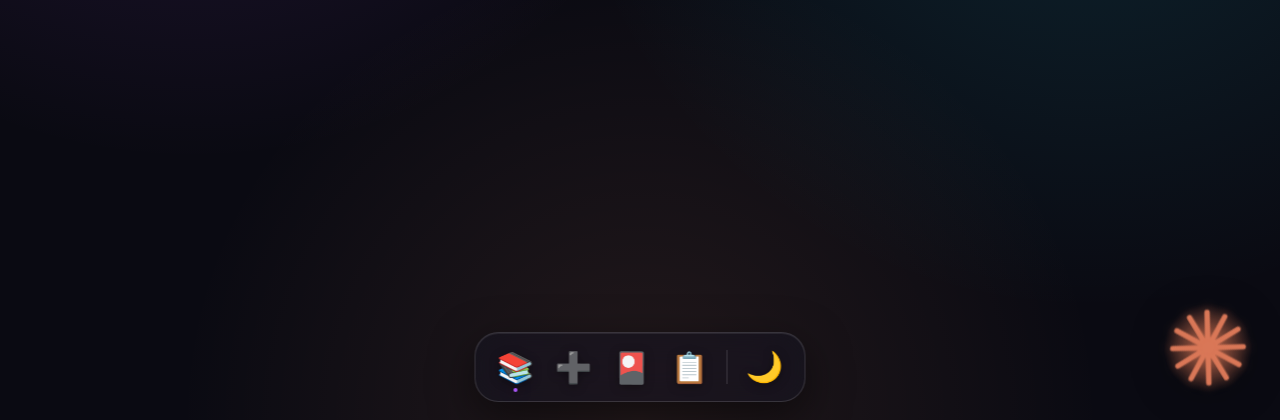
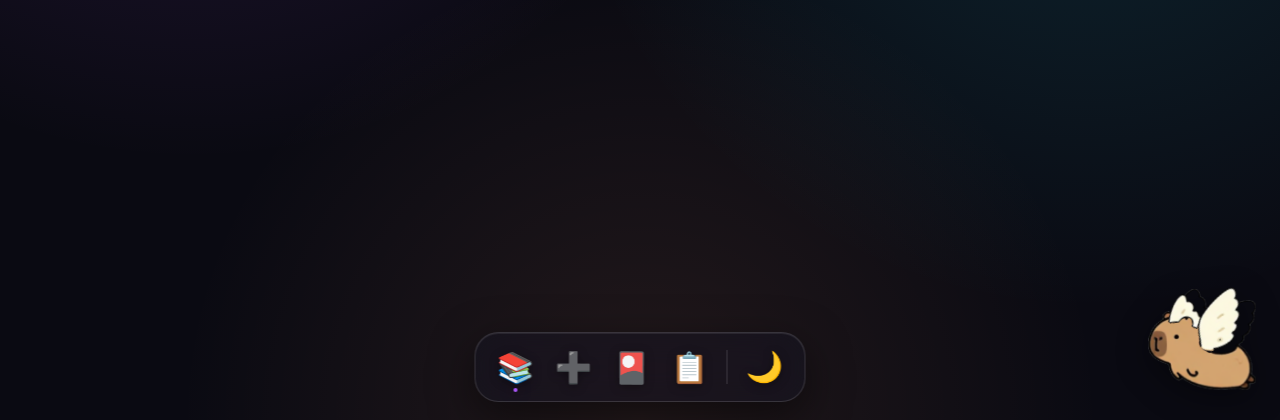
Before and after one commit to Rorath/Vocab-Notes, a Flask app: page / in a window 1280 px wide. Shown: the part 380-800 px from the top of the page. Run offline with Flask 3, Linux system fonts and the light colour scheme; data that the repository does not hold is empty.

Commit message:
Replace spark mascot with animated flying capybara (Cappy)
- Add layered capybara images (body + near/far wings) to static/mascot
- Independent wing-flap pivots + gentle bob, matching the source demo
- Click cheer now hops with faster flapping; greeting renamed to Cappy

Co-Authored-By: Claude Opus 4.8 <noreply@anthropic.com>

```diff
--- a/static/main.js
+++ b/static/main.js
@@ -32,7 +32,7 @@ document.addEventListener("DOMContentLoaded", () => {
             mascotCheer();
         });
         // greet on arrival
-        setTimeout(() => mascotSay("Hi! Claude here 👋", 2600), 700);
+        setTimeout(() => mascotSay("Hi! I'm Cappy 👋", 2600), 700);
     }
 });
 
--- a/static/style.css
+++ b/static/style.css
@@ -403,44 +403,55 @@ html.light .list-word { -webkit-text-fill-color: transparent; }
 }
 .category-chip:hover { background: rgba(255, 157, 107, 0.22); box-shadow: 0 0 14px rgba(255, 157, 107, 0.35); }
 
-/* ---------- Mascot (Claude spark) ---------- */
+/* ---------- Mascot (flying capybara) ---------- */
 .mascot {
     position: fixed;
-    bottom: 26px;
-    right: 26px;
-    width: 92px;
-    height: 92px;
+    bottom: 24px;
+    right: 24px;
+    width: 108px;
+    height: 101px;
     z-index: 50;
     cursor: pointer;
-    animation: floaty 3.4s ease-in-out infinite;
-    filter: drop-shadow(0 6px 18px rgba(0, 0, 0, 0.5));
+    filter: drop-shadow(0 8px 16px rgba(0, 0, 0, 0.4));
 }
-.mascot svg { width: 100%; height: 100%; overflow: visible; }
-@keyframes floaty {
-    0%, 100% { transform: translateY(0); }
-    50% { transform: translateY(-12px); }
+.capy-wrap {
+    position: relative;
+    width: 100%;
+    height: 100%;
+    animation: bob 2.4s ease-in-out infinite;
 }
-.mascot-burst {
-    transform-origin: 60px 60px;
-    animation: spin 16s linear infinite, pulse 3s ease-in-out infinite;
+.capy-wrap img {
+    position: absolute;
+    top: 0;
+    left: 0;
+    width: 100%;
+    height: 100%;
+    -webkit-user-drag: none;
+    user-select: none;
+    pointer-events: none;
 }
-@keyframes spin { to { transform: rotate(360deg); } }
-@keyframes pulse {
-    0%, 100% { filter: drop-shadow(0 0 4px rgba(217, 119, 87, 0.4)); }
-    50% { filter: drop-shadow(0 0 14px rgba(217, 119, 87, 0.9)); }
+/* near wing: bigger, leads the motion, pivots near the shoulder */
+.capy-wing-near { transform-origin: 54% 55%; animation: flap-near 0.7s ease-in-out infinite; }
+/* far wing: trails behind with a slight delay and smaller swing */
+.capy-wing-far { transform-origin: 62% 78%; animation: flap-far 0.7s ease-in-out infinite; animation-delay: 0.09s; }
+@keyframes flap-near { 0%, 100% { transform: rotate(0deg); } 50% { transform: rotate(-24deg); } }
+@keyframes flap-far { 0%, 100% { transform: rotate(0deg); } 50% { transform: rotate(-14deg); } }
+@keyframes bob {
+    0%, 100% { transform: translateY(0) rotate(-3deg); }
+    50% { transform: translateY(-12px) rotate(3deg); }
 }
-.mascot.cheer .mascot-burst { animation: spin-fast 0.7s ease, pulse 3s ease-in-out infinite; }
-@keyframes spin-fast { from { transform: rotate(0); } to { transform: rotate(540deg); } }
+/* excited hop + faster flapping when cheered */
 .mascot.cheer { animation: cheer 0.7s ease; }
+.mascot.cheer .capy-wing-near, .mascot.cheer .capy-wing-far { animation-duration: 0.28s; }
 @keyframes cheer {
     0% { transform: translateY(0) scale(1); }
-    35% { transform: translateY(-24px) scale(1.15); }
+    35% { transform: translateY(-24px) scale(1.12); }
     70% { transform: translateY(-8px) scale(1.08); }
     100% { transform: translateY(0) scale(1); }
 }
 .mascot-bubble {
     position: absolute;
-    bottom: 96px;
+    bottom: calc(100% + 8px);
     right: 0;
     background: var(--card-solid);
     border: 1px solid rgba(168, 85, 247, 0.5);
@@ -594,5 +605,5 @@ html.light .dock-sep { background: rgba(20, 20, 50, 0.12); }
     nav { flex-direction: column; gap: 12px; padding: 16px; }
     main { padding: 22px 22px 130px; }
     .word-grid { grid-template-columns: 1fr; }
-    .mascot { width: 64px; height: 64px; bottom: 96px; right: 16px; }
+    .mascot { width: 80px; height: 75px; bottom: 92px; right: 14px; }
 }
--- a/templates/mascot.html
+++ b/templates/mascot.html
@@ -1,27 +1,8 @@
-<div class="mascot" id="mascot" title="Claude">
+<div class="mascot" id="mascot" title="Cappy — your study buddy">
     <div class="mascot-bubble" id="mascot-bubble"></div>
-    <svg viewBox="0 0 120 120" xmlns="http://www.w3.org/2000/svg" aria-hidden="true">
-        <defs>
-            <radialGradient id="mascotGlow" cx="50%" cy="50%" r="50%">
-                <stop offset="0%" stop-color="#d97757" stop-opacity="0.6"/>
-                <stop offset="100%" stop-color="#d97757" stop-opacity="0"/>
-            </radialGradient>
-        </defs>
-        <circle cx="60" cy="60" r="58" fill="url(#mascotGlow)"/>
-        <g class="mascot-burst" stroke="#d97757" stroke-width="7" stroke-linecap="round">
-            <line x1="60" y1="52" x2="60" y2="14" transform="rotate(0 60 60)"/>
-            <line x1="60" y1="52" x2="60" y2="14" transform="rotate(30 60 60)"/>
-            <line x1="60" y1="52" x2="60" y2="14" transform="rotate(60 60 60)"/>
-            <line x1="60" y1="52" x2="60" y2="14" transform="rotate(90 60 60)"/>
-            <line x1="60" y1="52" x2="60" y2="14" transform="rotate(120 60 60)"/>
-            <line x1="60" y1="52" x2="60" y2="14" transform="rotate(150 60 60)"/>
-            <line x1="60" y1="52" x2="60" y2="14" transform="rotate(180 60 60)"/>
-            <line x1="60" y1="52" x2="60" y2="14" transform="rotate(210 60 60)"/>
-            <line x1="60" y1="52" x2="60" y2="14" transform="rotate(240 60 60)"/>
-            <line x1="60" y1="52" x2="60" y2="14" transform="rotate(270 60 60)"/>
-            <line x1="60" y1="52" x2="60" y2="14" transform="rotate(300 60 60)"/>
-            <line x1="60" y1="52" x2="60" y2="14" transform="rotate(330 60 60)"/>
-            <circle cx="60" cy="60" r="9" fill="#d97757" stroke="none"/>
-        </g>
-    </svg>
+    <div class="capy-wrap">
+        <img class="capy-body" src="{{ url_for('static', filename='mascot/capybara_body.png') }}" alt="Flying capybara mascot">
+        <img class="capy-wing-far" src="{{ url_for('static', filename='mascot/capybara_wing_far.png') }}" alt="">
+        <img class="capy-wing-near" src="{{ url_for('static', filename='mascot/capybara_wing_near.png') }}" alt="">
+    </div>
 </div>
```
Also changed, not shown: static/mascot/capybara_body.png (added), static/mascot/capybara_wing_far.png (added), static/mascot/capybara_wing_near.png (added).
